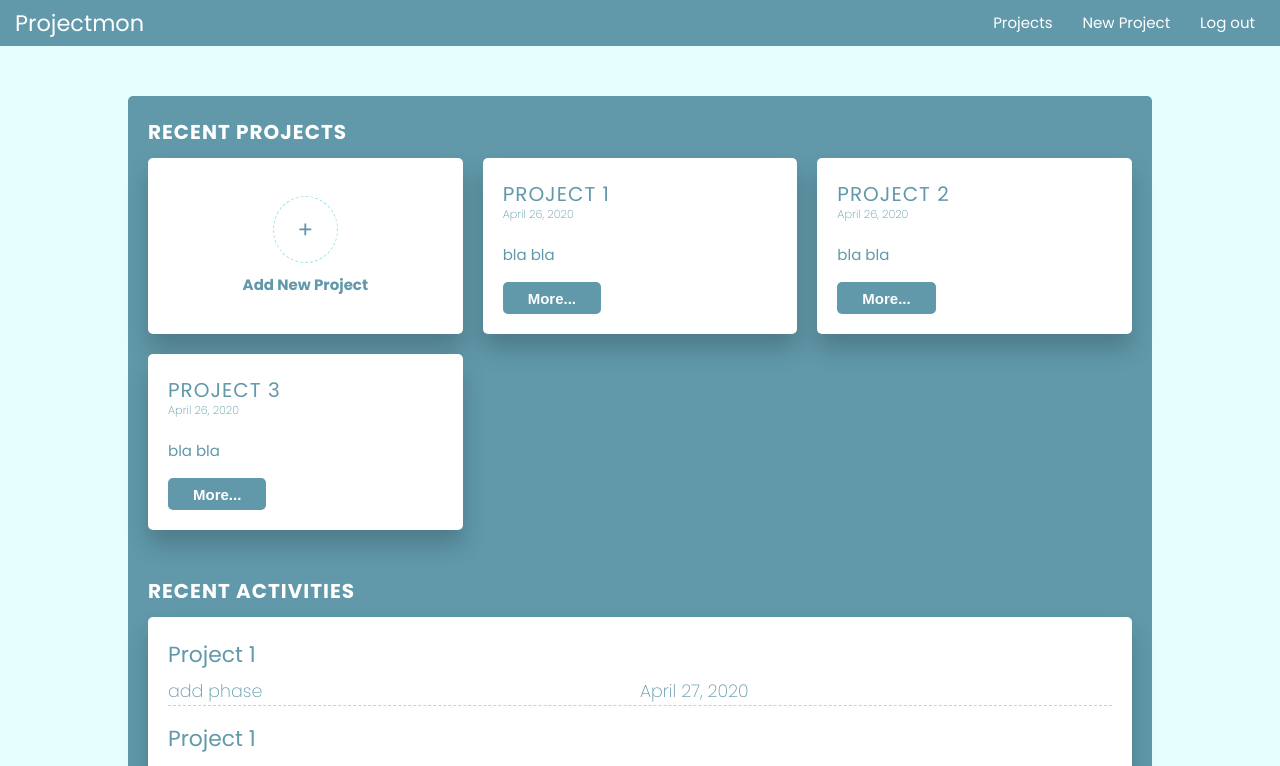
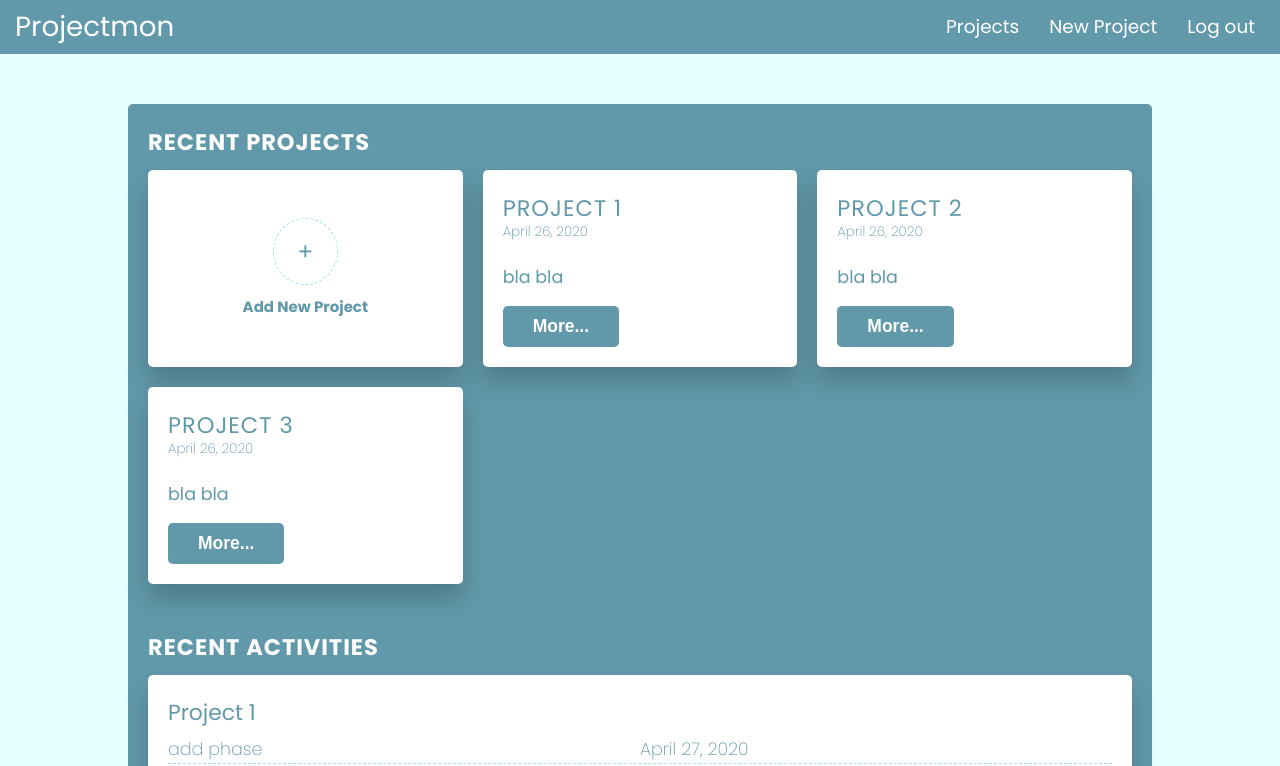
Before and after one commit to DorSarel/projectmon, a React (Create React App) app: page /dashboard in a window 1280 px wide. Shown: the top 766 px of the page. Built offline with nearby package versions, Linux system fonts and the light colour scheme.

Commit message:
update components font size for large screens

```diff
--- a/src/common.scss
+++ b/src/common.scss
@@ -1,3 +1,5 @@
+@import './media-queries.scss';
+
 .btn {
   border: 0;
   border-radius: 5px;
@@ -10,6 +12,11 @@
   cursor: pointer;
   transform: translateY(0) scale(1);
   transition: all 0.2s;
+
+  @media only screen and (min-width: $bp-medium) {
+    font-size: 1.75rem;
+    padding: 1rem 3rem;
+  }
 
   &:hover {
     transform: translateY(-3px) scale(1.05);
@@ -35,4 +42,8 @@
   font-size: 2rem;
   text-transform: uppercase;
   letter-spacing: 1px;
+
+  @media only screen and (min-width: $bp-medium) {
+    font-size: 2.25rem;
+  }
 }
--- a/src/components/Navbar/style.scss
+++ b/src/components/Navbar/style.scss
@@ -11,6 +11,10 @@
 
   @media only screen and (min-width: $bp-small) {
     font-size: 1.5rem;
+  }
+
+  @media only screen and (min-width: $bp-large) {
+    font-size: 1.85rem;
   }
 
   &__brand {
--- a/src/components/Projects/style.scss
+++ b/src/components/Projects/style.scss
@@ -1,3 +1,5 @@
+@import '../../media-queries.scss';
+
 .project {
   &__title {
     font-size: 2rem;
@@ -5,6 +7,10 @@
     letter-spacing: 1px;
     margin-bottom: -5px;
     font-weight: 400;
+
+    @media only screen and (min-width: $bp-medium) {
+      font-size: 2.25rem;
+    }
   }
 
   &__date {
@@ -12,10 +18,18 @@
     font-size: 1.125rem;
     margin-bottom: 2rem;
     display: inline-block;
+
+    @media only screen and (min-width: $bp-medium) {
+      font-size: 1.35rem;
+    }
   }
 
   &__text {
     font-size: 1.5rem;
     margin-bottom: 1.5rem;
+
+    @media only screen and (min-width: $bp-medium) {
+      font-size: 1.75rem;
+    }
   }
 }
```
